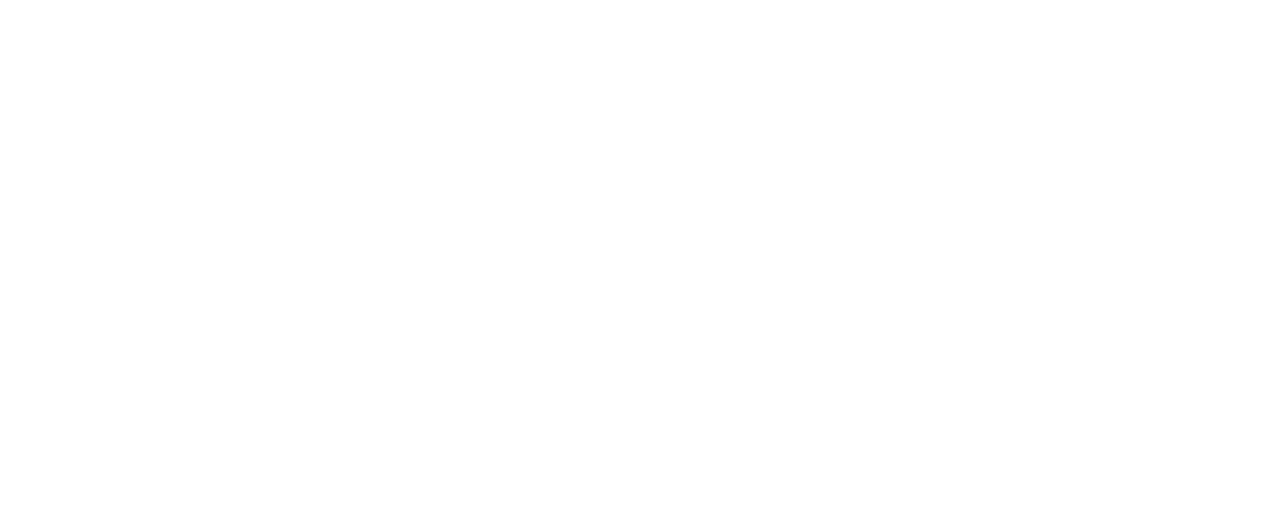
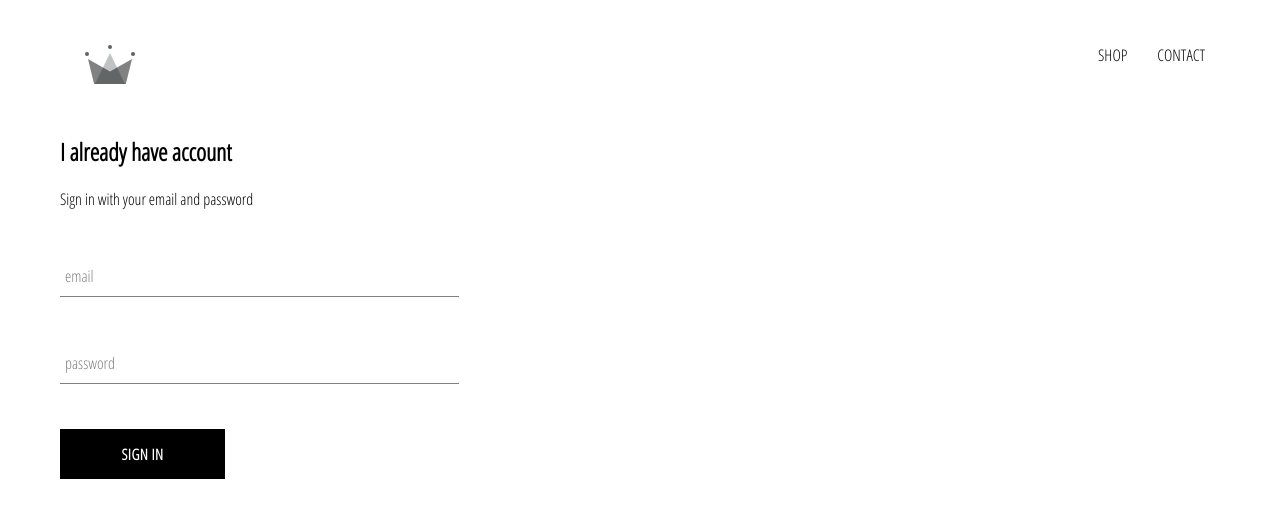
Before and after one commit to DanilaLitvishko/Online-clothing-shop, a React (Create React App) app: page /signin in a window 1280 px wide. Shown: the top 518 px of the page. Built offline with nearby package versions, Linux system fonts and the light colour scheme.

Commit message:
created sign in page and styled them

```diff
--- a/src/App.css
+++ b/src/App.css
@@ -2,3 +2,8 @@
     font-family: 'Open Sans Condensed';
     padding: 20px 60px;
 }
+
+a{
+    text-decoration: none;
+    color: black;
+}
--- a/src/App.js
+++ b/src/App.js
@@ -3,13 +3,17 @@
 import HomePage from './pages/homepage/homepage.component'
 import {Switch, Route} from 'react-router-dom';
 import ShopPage from './pages/shop/shop.component'
+import Header from './components/header/header.component'
+import SignInAndSignUpPage from './pages/sign-in-and-sign-up/sign-in-and-sign-up.component'
 
 function App() {
   return (
     <div>
+      <Header/>
       <Switch>
         <Route exact path='/' component={HomePage}/>
         <Route path='/shop' component={ShopPage}/>
+        <Route path='/signin' component={SignInAndSignUpPage}/>
       </Switch>
     </div>
   );
--- /dev/null
+++ b/src/components/custom-button/custom-button.component.jsx
@@ -0,0 +1,11 @@
+import React from 'react';
+
+import './custom-button.styles.scss'
+
+const CustomButton = ({children, ...otherProps}) => (
+    <button className='custom-button' {...otherProps}>
+        {children}
+    </button>
+)
+
+export default CustomButton
--- /dev/null
+++ b/src/components/custom-button/custom-button.styles.scss
@@ -0,0 +1,22 @@
+.custom-button {
+    min-width: 165px;
+    width: auto;
+    height: 50px;
+    letter-spacing: 0.5px;
+    line-height: 50px;
+    padding: 0 35px 0 35px;
+    font-size: 15px;
+    background-color: black;
+    color: white;
+    text-transform: uppercase;
+    font-family: 'Open Sans Condensed';
+    font-weight: bolder;
+    border: none;
+    cursor: pointer;
+
+    &:hover {
+      background-color: white;
+      color: black;
+      border: 1px solid black;
+    }
+  }
--- /dev/null
+++ b/src/components/form-input/form-input.component.jsx
@@ -0,0 +1,22 @@
+import React from 'react';
+
+import './form-input.styles.scss'
+
+const FormInput = ({handleChange, label, ...otherProps}) => (
+    <div className='group'>
+        <input className='form-input' onChange={handleChange} {...otherProps}/>
+        {
+            label ?
+            (<label
+                className={`${
+                    otherProps.value.length ? 'shrink' : ''
+                } form-input-label `}
+            >
+                {label}
+            </label>)
+            : null
+        }
+    </div>
+)
+
+export default FormInput
--- /dev/null
+++ b/src/components/form-input/form-input.styles.scss
@@ -0,0 +1,54 @@
+$sub-color: grey;
+$main-color: black;
+
+@mixin shrinkLabel {
+  top: -14px;
+  font-size: 12px;
+  color: $main-color;
+}
+
+.group {
+  position: relative;
+  margin: 45px 0;
+
+  .form-input {
+    background: none;
+    background-color: white;
+    color: $sub-color;
+    font-size: 18px;
+    padding: 10px 10px 10px 5px;
+    display: block;
+    width: 100%;
+    border: none;
+    border-radius: 0;
+    border-bottom: 1px solid $sub-color;
+    margin: 25px 0;
+
+    &:focus {
+      outline: none;
+    }
+
+    &:focus ~ .form-input-label {
+      @include shrinkLabel();
+    }
+  }
+
+  input[type='password'] {
+    letter-spacing: 0.3em;
+  }
+
+  .form-input-label {
+    color: $sub-color;
+    font-size: 16px;
+    font-weight: normal;
+    position: absolute;
+    pointer-events: none;
+    left: 5px;
+    top: 10px;
+    transition: 300ms ease all;
+
+    &.shrink {
+      @include shrinkLabel();
+    }
+  }
+}
--- /dev/null
+++ b/src/components/header/header.component.jsx
@@ -0,0 +1,23 @@
+import React from 'react';
+import {Link} from 'react-router-dom'
+
+import { ReactComponent as Logo } from '../../assets/crown.svg';
+import './header.styles.scss';
+
+const Header = () => (
+    <div className='header'>
+        <Link to="/" className='logo-container' >
+            <Logo className='logo'/>
+        </Link>
+        <div className='options'>
+            <Link className='option' to="/shop">
+                SHOP
+            </Link>
+            <Link className='option' to="/shop">
+                CONTACT
+            </Link>
+        </div>
+    </div>
+)
+
+export default Header;
--- /dev/null
+++ b/src/components/header/header.styles.scss
@@ -0,0 +1,25 @@
+.header {
+    height: 70px;
+    width: 100%;
+    display: flex;
+    justify-content: space-between;
+    margin-bottom: 25px;
+
+    .logo-container {
+      height: 100%;
+      width: 70px;
+      padding: 25px;
+    }
+
+    .options {
+      width: 50%;
+      height: 100%;
+      display: flex;
+      align-items: center;
+      justify-content: flex-end;
+
+      .option {
+        padding: 10px 15px;
+      }
+    }
+  }
--- /dev/null
+++ b/src/components/sign-in/sign-in.component.jsx
@@ -0,0 +1,59 @@
+import React from 'react';
+
+import FormInput from '../form-input/form-input.component'
+
+import CustomButton from '../custom-button/custom-button.component'
+
+import './sign-in.styles.scss'
+
+class SignIn extends React.Component {
+    constructor(props) {
+        super(props);
+
+        this.state = {
+            email: '',
+            password: ''
+        }
+    }
+
+    handleSublit = event => {
+        event.preventDefault();
+
+        this.state({ email: '', password: ''})
+    }
+
+    handleChange = event => {
+        const {value, name } = event.target;
+        this.setState({[name]: value})
+    }
+
+    render() {
+        return (
+            <div className='sign-in'>
+                <h2>I already have account</h2>
+                <span>Sign in with your email and password</span>
+                <form onSubmit={this.handleSublit}>
+                    <FormInput
+                        name='email'
+                        type='email'
+                        handleChange={this.handleChange}
+                        value={this.state.email}
+                        label='email'
+                        required
+                    />
+                    <FormInput
+                        name='password'
+                        type='password'
+                        value={this.state.password}
+                        handleChange={this.handleChange}
+                        label='password'
+                        required
+                    />
+                    <CustomButton type='submit'> Sign in </CustomButton>
+                </form>
+            </div>
+        )
+    }
+}
+
+export default SignIn;
--- /dev/null
+++ b/src/components/sign-in/sign-in.styles.scss
@@ -0,0 +1,9 @@
+.sign-in{
+    width: 30vw;
+    display: flex;
+    flex-direction: column;
+
+    .title{
+        margin: 10px 0;
+    }
+}
--- /dev/null
+++ b/src/pages/sign-in-and-sign-up/sign-in-and-sign-up.component.jsx
@@ -0,0 +1,13 @@
+import React from 'react';
+
+import './sign-in-and-sign-up.styles.scss'
+
+import SignIn from '../../components/sign-in/sign-in.component'
+
+const SignInAndSignUpPage = () => (
+    <div className='sign-in-and-sign-up'>
+        <SignIn/>
+    </div>
+)
+
+export default SignInAndSignUpPage
```
Also changed, not shown: src/assets/crown.svg (added), src/pages/sign-in-and-sign-up/sign-in-and-sign-up.styles.scss (added).
